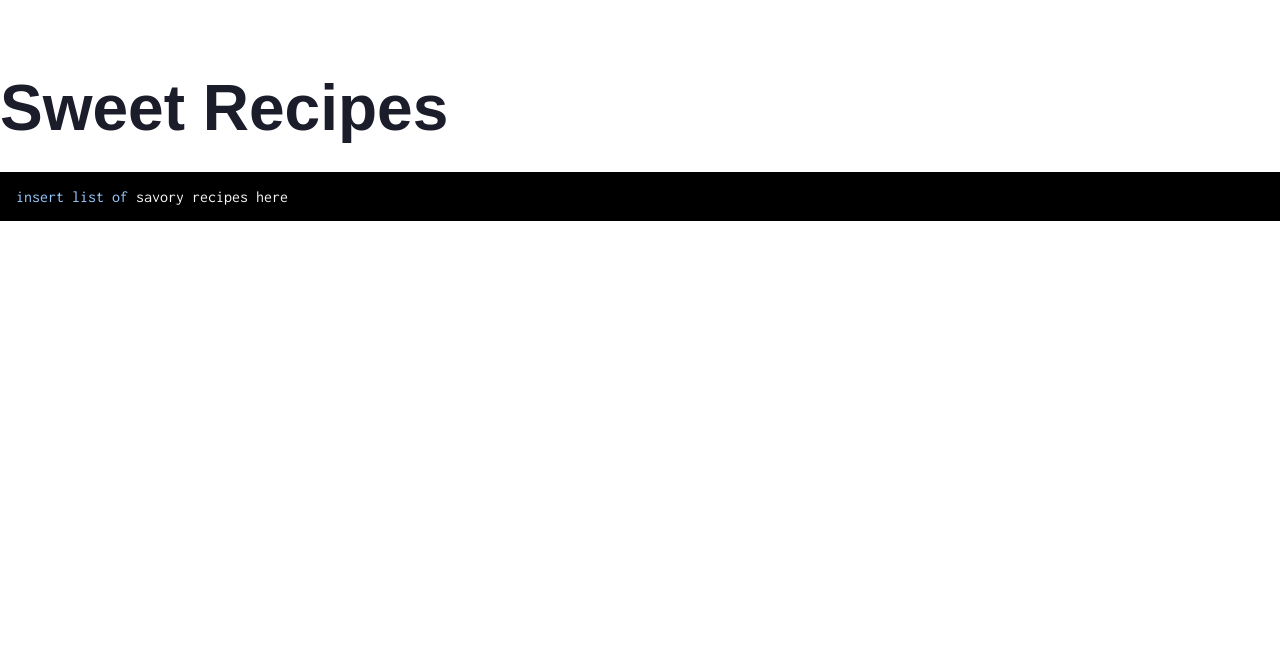
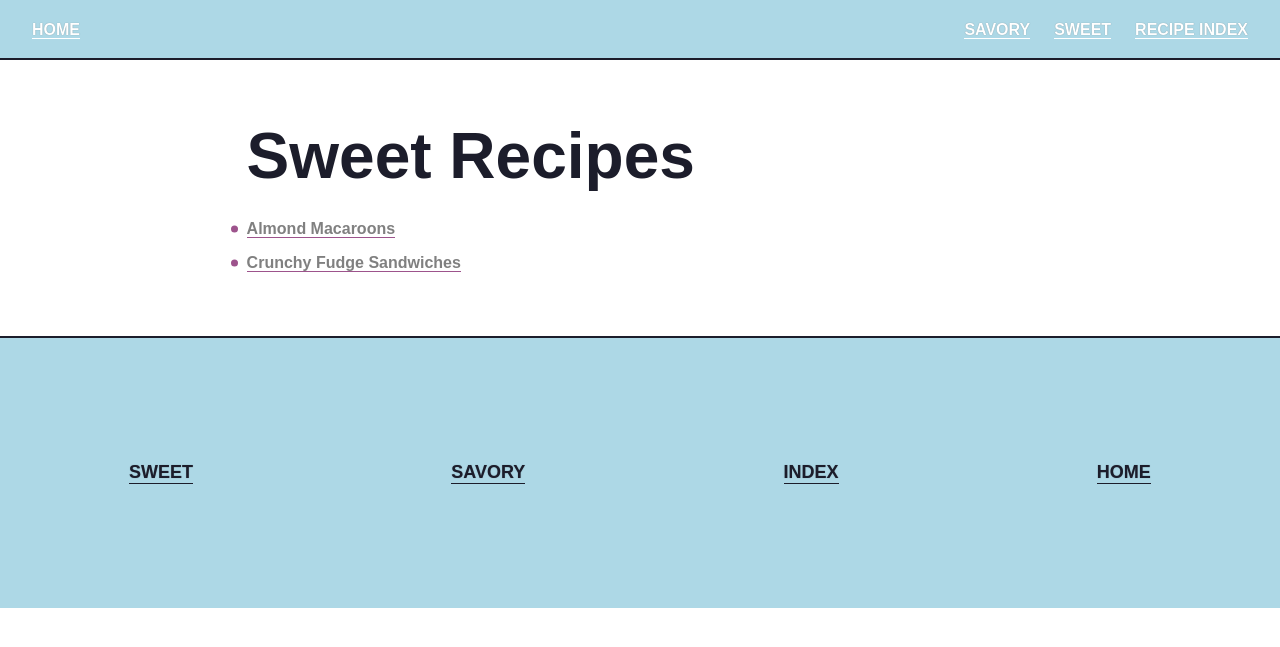
Before and after one commit to kbdonnally/family-recipes, a Jekyll site: the page built from pages/sweet.md, in a window 1280 px wide. Shown: the top 647 px of the page. Built offline with Jekyll 4.4.1, drawn with Linux system fonts in a browser that asks for light colours; some web fonts are replaced.

Commit message:
Add first sweet items!

````diff
--- a/assets/css/_sass/_layouts/_basics--recipes.scss
+++ b/assets/css/_sass/_layouts/_basics--recipes.scss
@@ -3,6 +3,7 @@
 body {
 	margin: 0;
 	padding-top: 60px;
+	min-height: 100vh;
 }
 
 h1, h2, h3, h4, h5, h6 {
--- a/pages/sweet.md
+++ b/pages/sweet.md
@@ -6,8 +6,18 @@ permalink: /sweet/
 order: 2
 ---
 
+{% include recipe-nav.html %}
+
+<main class="sweet-recipe-wrapper" markdown="1">
+
 # Sweet Recipes
 
-```
-insert list of savory recipes here
-```
+{% assign sweets = site.sweet %}
+
+{% for sweet in sweets %}
+- [{{ sweet.title }}]({{ sweet.url | relative_url}})
+{% endfor %}
+
+</main>
+
+{% include recipe-footer.html %}
````
Also changed, not shown: _layouts/sweet.html (+8 -1 lines), collections/_sweet/almond-macaroons.md (added, +19 -0 lines), collections/_sweet/crunchy-fudge-sandwiches.md (+1 -0 lines).
